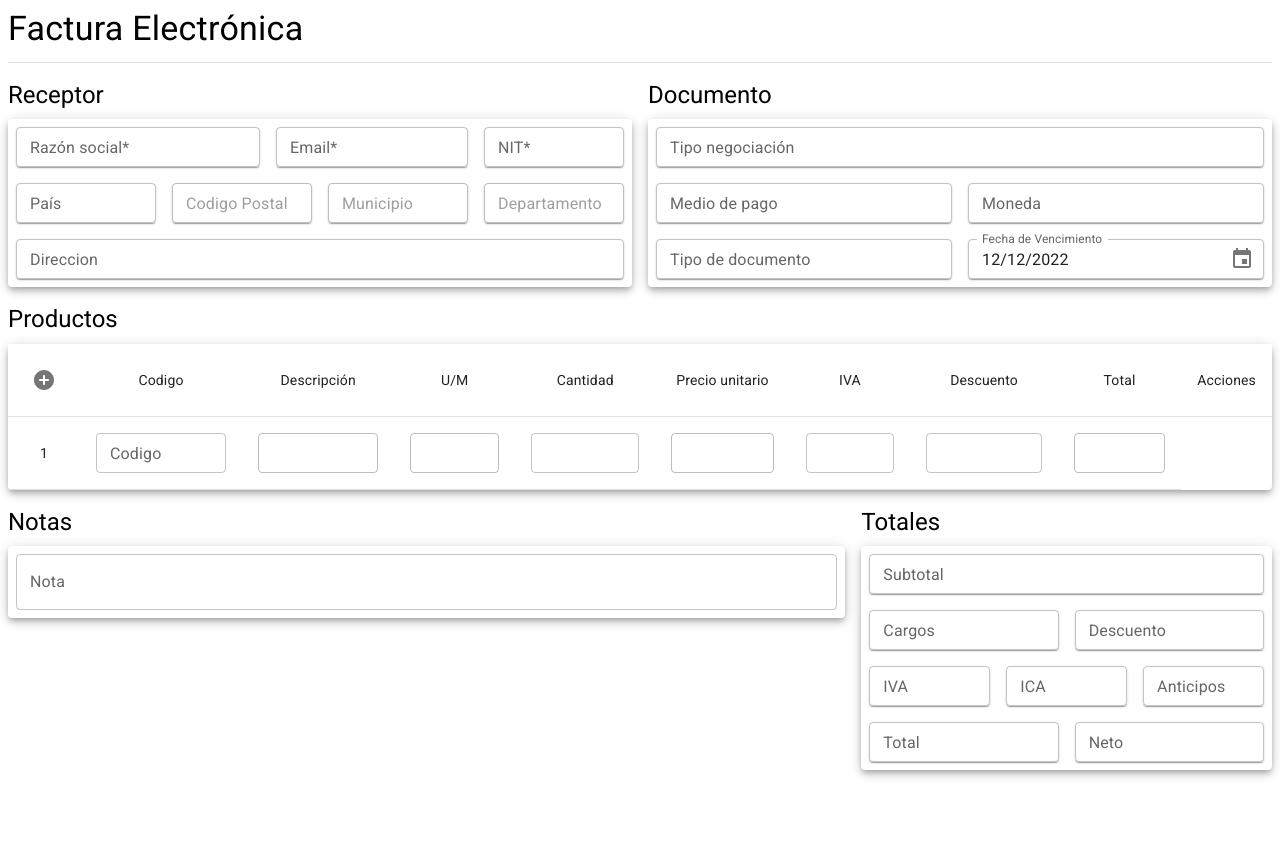
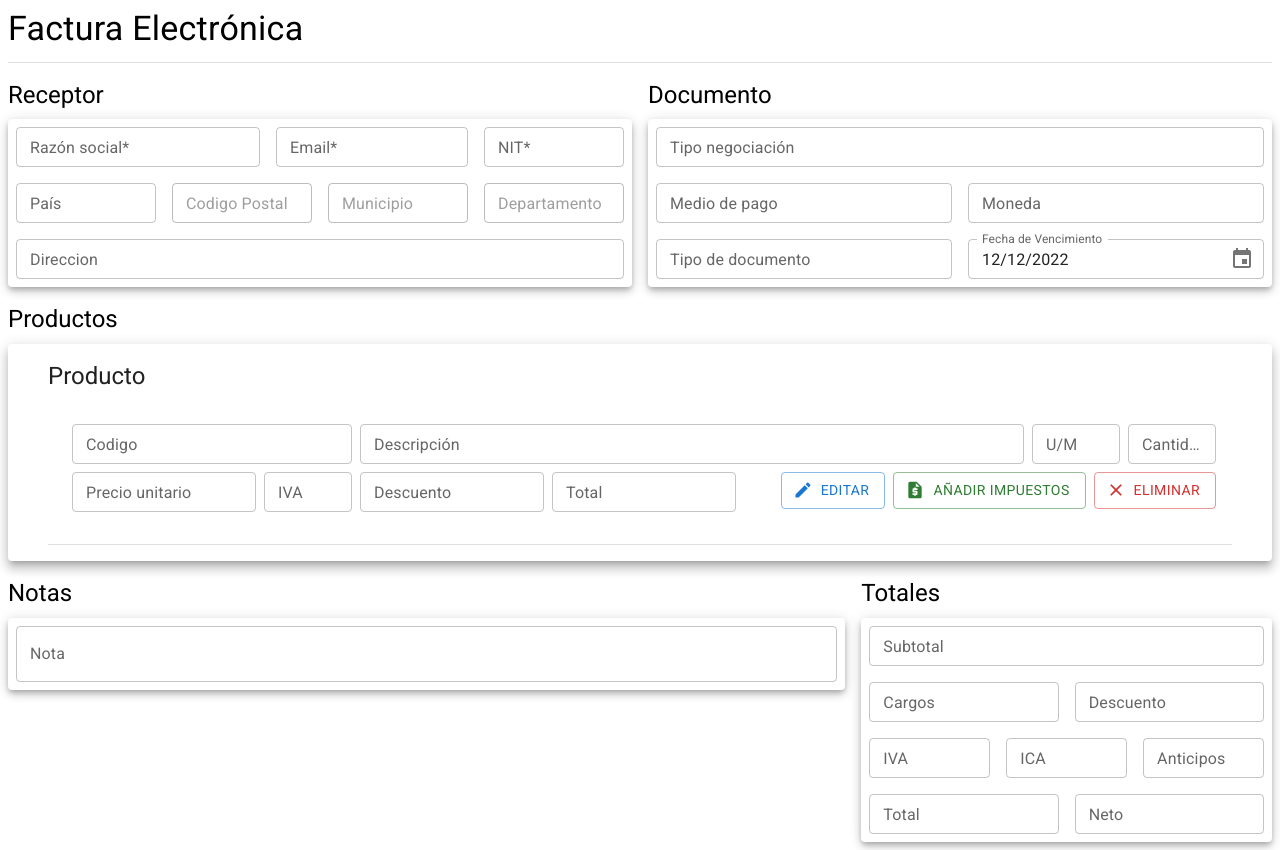
Before and after one commit to MAHR19/Dian-Form-V2, a React (Create React App) app: page / in a window 1280 px wide. Before the commit the page ends 800 px from the top, so only its background shows below. Built offline with nearby package versions, Linux system fonts and the light colour scheme.

Commit message:
modificacion a productos

```diff
--- a/src/App.jsx
+++ b/src/App.jsx
@@ -29,10 +29,7 @@ const lightmode = createTheme({
 const App = () =>{
     return(
         <div>
-
             <FullformFE />
-
-
         </div>
     );
 }
--- a/src/form/FullformFE.jsx
+++ b/src/form/FullformFE.jsx
@@ -5,6 +5,7 @@ import { Box,Grid,Typography,Paper,Container, Divider } from "@mui/material";
 import Receptor from "./form-sections/Receptor";
 import Documento from "./form-sections/Documento";
 import Producto from "./form-sections/Producto";
+import ListProductos from "./list-items/ListProductos";
 import Notas from "./form-sections/Notas";
 import Totales from "./form-sections/Totales";
 
@@ -43,7 +44,7 @@ const FullformFE = () =>{
                 </Grid>
                 <Grid item xs={12} sm={12} md={12}>
                 <Box> <Typography variant="h5" gutterBottom>Productos</Typography> </Box>
-                    <Producto />
+                    <ListProductos />
                 </Grid>
 
 
--- a/src/form/form-input/AutocompleteInput.jsx
+++ b/src/form/form-input/AutocompleteInput.jsx
@@ -24,7 +24,7 @@ const AutocompleteInput = (props) =>{
 
     return(
         <Grid item xs={12} sm={12} md={props.md}>
-             <Paper elevation={1}>
+
              <Autocomplete
                 freeSolo
                 id="list"
@@ -40,7 +40,7 @@ const AutocompleteInput = (props) =>{
                 name={props.name} {...params} onBlur={props.onBlur} label={props.label}
                     />}
                 />
-            </Paper>
+
         </Grid>
     );
 
--- a/src/form/form-input/Countryselect.jsx
+++ b/src/form/form-input/Countryselect.jsx
@@ -68,7 +68,7 @@ const AutocompleteInput = (props) =>{
     return(
            <>
             <Grid item xs={12} sm={12} md={3}>
-            <Paper elevation={1}>
+
             <Autocomplete
                 freeSolo
                 id='pais'
@@ -83,11 +83,11 @@ const AutocompleteInput = (props) =>{
                 name={props.name} {...params} onBlur={props.onBlur} label={'País'}
                     />}
                 />
-                </Paper>
+
             </Grid>
 
             <Grid item xs={12} sm={12} md={3}>
-                <Paper elevation={1}>
+
                 <Autocomplete
                 freeSolo
                 id="cp"
@@ -106,25 +106,25 @@ const AutocompleteInput = (props) =>{
                 name={props.name} {...params} onBlur={props.onBlur} label='Codigo Postal'
                     />}
                 />
-                </Paper>
+
                 </Grid>
 
                 <Grid item xs={12} sm={12} md={3}>
-                    <Paper elevation={1}>
+
                     <TextField size='small' key = {key} fullWidth value = {municipio} label='Municipio' disabled={true} />
-                    </Paper>
+
                 </Grid>
 
                 <Grid item xs={12} sm={12} md={3} >
-                    <Paper elevation={1}>
+
                     <TextField size='small' key = {key} fullWidth value = {departamento} label='Departamento' disabled={true} />
-                    </Paper>
+
                 </Grid>
 
                 <Grid item xs={12} sm={12} md={12}>
-                    <Paper elevation={1}>
+
                     <TextField size='small' fullWidth label='Direccion' color="success" />
-                    </Paper>
+
                 </Grid>
 
         </>
--- a/src/form/form-input/CustomInputText.jsx
+++ b/src/form/form-input/CustomInputText.jsx
@@ -7,12 +7,12 @@ import { shadows } from '@mui/system';
 const CustomInputText =(props)=>{
     return(
         <Grid item xs={12} sm={12} md={props.md}>
-            <Paper elevation={1}>
+
                 <TextField color="success" error={props.haserror} fullWidth name={props.name} label={props.label}
                  onChange={props.onChange} onBlur={props.onBlur} value={props.value}
                  helperText={props.errorText} size='small' disabled={props.disabled}
                  />
-            </Paper>
+
         </Grid>
     );
 }
--- a/src/form/form-input/DateSelector.jsx
+++ b/src/form/form-input/DateSelector.jsx
@@ -17,7 +17,7 @@ const DateSelector = (props) =>{
     return(
         <Grid item xs={12} sm={12} md={6}>
          <LocalizationProvider dateAdapter={AdapterDayjs}>
-            <Paper elevation={1}>
+
             <DesktopDatePicker
                 label={props.label}
                 inputFormat="MM/DD/YYYY"
@@ -27,7 +27,7 @@ const DateSelector = (props) =>{
                 fullWidth size='small'
                 color='success'/>}
             />
-            </Paper>
+
          </LocalizationProvider>
         </Grid>
     );
--- /dev/null
+++ b/src/form/list-items/ListItemProducto.jsx
@@ -0,0 +1,72 @@
+import React from 'react';
+import { ListItem, Stack, Typography, Divider, Grid } from '@mui/material';
+import { Container } from '@mui/system';
+import ListItemTextField from './ListTextField'
+import Options from './Options';
+
+const ListItemProducto =  ({index}) =>
+{
+    return(
+
+        <ListItem>
+            <Container
+             maxWidth = {false}
+             >
+             <Typography variant='h5' gutterBottom>Producto</Typography>
+             <Stack
+              direction = {{xs:'column', md : 'row'}}
+              spacing={1}
+              sx = {{padding : 2 }}
+              >
+                  <Grid container spacing={1}>
+                    <ListItemTextField
+                     md = {3}
+                     label = 'Codigo'/>
+                    <ListItemTextField
+                     md = {7}
+                     label = 'Descripción'
+                     />
+                     <ListItemTextField
+                     md = {1}
+                     label = 'U/M'
+                     />
+                     <ListItemTextField
+                     md = {1}
+                     label = 'Cantidad'
+                     />
+                     <ListItemTextField
+                     md = {2}
+                     label = 'Precio unitario'
+                     />
+                    <ListItemTextField
+                     md = {1}
+                     label = 'IVA'
+                     />
+                    <ListItemTextField
+                     md = {2}
+                     label = 'Descuento'
+                     />
+                    <ListItemTextField
+                     md = {2}
+                     label = 'Total'
+                     />
+
+                     <Grid item xs={12} sm={12} md={5}>
+                        <Options/>
+                     </Grid>
+                  </Grid>
+
+             </Stack>
+
+
+
+             <Divider sx={{padding:1}} />
+
+            </Container>
+
+        </ListItem>
+    );
+
+}
+
+export default ListItemProducto;
--- /dev/null
+++ b/src/form/list-items/ListProductos.jsx
@@ -0,0 +1,27 @@
+import * as React from 'react';
+import List from '@mui/material/List';
+import ListItem from '@mui/material/ListItem';
+import ListItemText from '@mui/material/ListItemText';
+import ListItemAvatar from '@mui/material/ListItemAvatar';
+import Avatar from '@mui/material/Avatar';
+import { TextField, Container, Divider,Paper } from '@mui/material';
+import ImageIcon from '@mui/icons-material/Image';
+import WorkIcon from '@mui/icons-material/Work';
+import BeachAccessIcon from '@mui/icons-material/BeachAccess';
+import Notas from '../form-sections/Notas';
+import ListItemProducto from './ListItemProducto';
+
+const ListProductos = () => {
+  return (
+    <Paper elevation={8}>
+    <List style={{
+      overfloe: 'auto'
+    }}>
+      <ListItemProducto />
+
+    </List>
+    </Paper>
+  );
+}
+
+export default ListProductos;
--- /dev/null
+++ b/src/form/list-items/ListTextField.jsx
@@ -0,0 +1,19 @@
+import React from 'react';
+import { Grid, TextField, Divider } from '@mui/material';
+
+
+const ListTextField  = ({label, md}) =>{
+
+    return (
+     <Grid item xs={12} sm={12} md={md}>
+       <TextField
+        fullWidth
+        size='small'
+        label = {label}
+        />
+    </Grid>
+    );
+
+}
+
+export default ListTextField;
--- /dev/null
+++ b/src/form/list-items/Options.jsx
@@ -0,0 +1,46 @@
+import React from 'react';
+import { Stack, Button } from '@mui/material';
+import EditIcon from '@mui/icons-material/Edit';
+import AddIcon from '@mui/icons-material/Add';
+import ClearIcon from '@mui/icons-material/Clear';
+import RequestQuoteIcon from '@mui/icons-material/RequestQuote';
+
+const Options = () =>{
+
+    return(
+     <Stack
+      spacing={1}
+      justifyContent = {{ xs:'center', md : 'flex-end'}}
+      direction = {{md:'row', xs:'column'}}
+     >
+
+        <Button
+         variant="outlined"
+         startIcon={<EditIcon />}
+         >
+            Editar
+        </Button>
+
+        <Button
+         variant="outlined"
+         color = 'success'
+         startIcon={<RequestQuoteIcon />}
+         >
+            Añadir impuestos
+        </Button>
+
+        <Button
+         variant="outlined"
+         startIcon={<ClearIcon />}
+         color = 'error'
+         >
+            Eliminar
+        </Button>
+
+     </Stack>
+    );
+
+
+}
+
+export default Options;
--- a/src/form/table-items/TableItemProduct.jsx
+++ b/src/form/table-items/TableItemProduct.jsx
@@ -13,7 +13,11 @@ const TableItemProduct = ({index, handleDeleteProduct, setPValues, pvalues}) =>{
     const [description, setDescription] = useState('');
     const [um, setUM] = useState('');
     const [valor_u, setValor_u] = useState('');
+    const [total, setTotal] = useState('');
 
+    const handleTotal = () =>{
+
+    }
 
     const handleValues = (item) =>{
         if(typeof(item) !== 'undefined')
```
Also changed, not shown: src/form/table-items/table-input/CantidadInput.jsx (added, +17 -0 lines).
